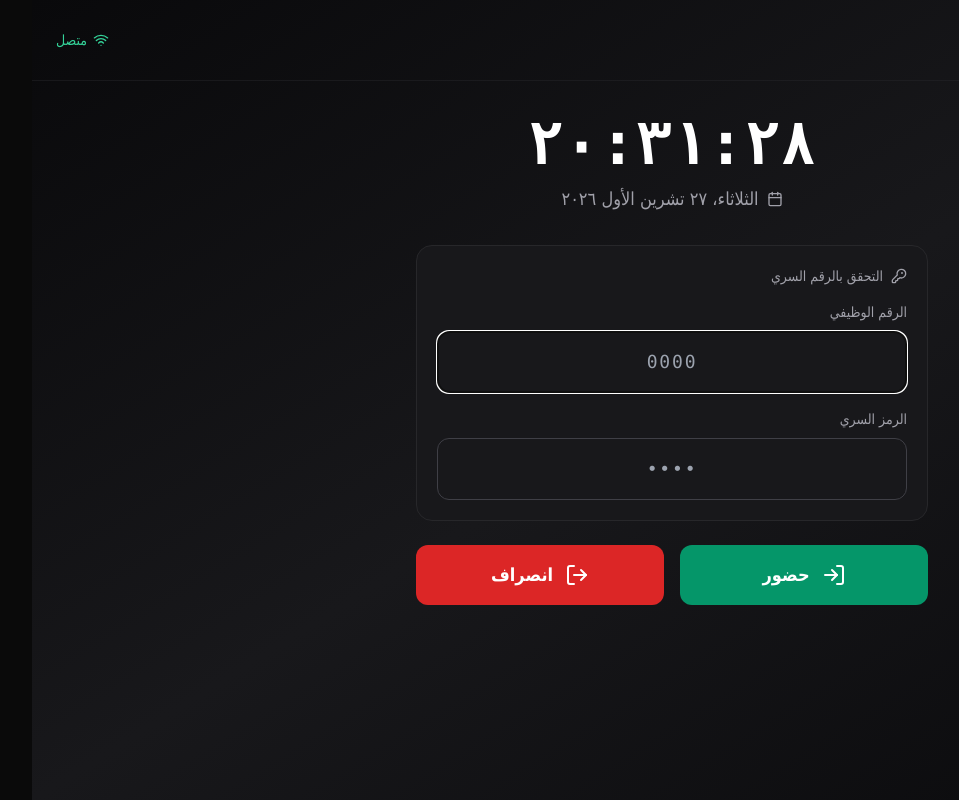
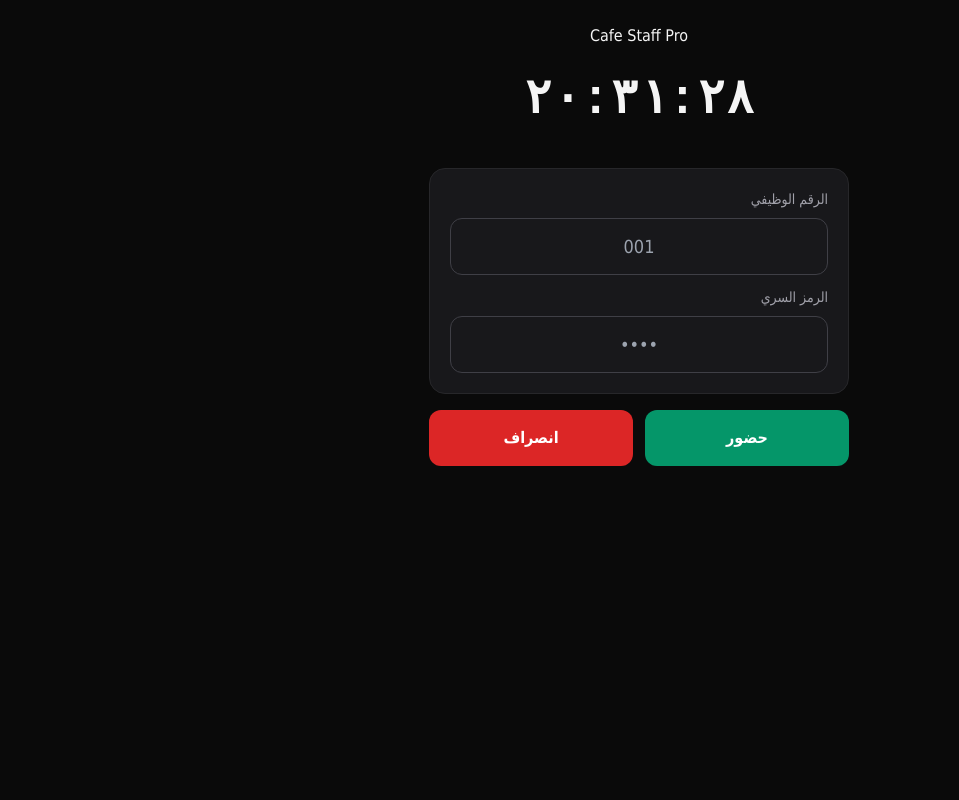
Before and after one commit to uneu2bb/cafe-staff-pro, a Next.js app: page /kiosk in a window 1280 px wide. Shown: the whole page, without its empty margins (255-1214 px from the left). Built offline with nearby package versions, Linux system fonts and the light colour scheme.

Commit message:
fix: move to root app/ structure (remove src conflict)

```diff
--- /dev/null
+++ b/app/dashboard/page.tsx
@@ -0,0 +1,12 @@
+export default function DashboardPage() {
+  return (
+    <div style={{ padding: 32 }}>
+      <h1>لوحة التحكم</h1>
+      <p style={{ color: '#a1a1aa' }}>مرحباً بك في Cafe Staff Pro</p>
+      <div className="card" style={{ marginTop: 24 }}>
+        <p>النظام متصل بقاعدة البيانات.</p>
+        <p style={{ color: '#a1a1aa', fontSize: 14 }}>استخدم شاشة الحضور من /kiosk</p>
+      </div>
+    </div>
+  )
+}
--- /dev/null
+++ b/app/globals.css
@@ -0,0 +1,74 @@
+@tailwind base;
+@tailwind components;
+@tailwind utilities;
+
+body {
+  font-family: Tahoma, Arial, sans-serif;
+  background: #0a0a0a;
+  color: #f5f5f5;
+  margin: 0;
+  min-height: 100vh;
+}
+
+.btn-primary {
+  background: #b45309;
+  color: white;
+  border: none;
+  border-radius: 12px;
+  padding: 12px 20px;
+  font-weight: 600;
+  cursor: pointer;
+  text-decoration: none;
+  display: inline-block;
+}
+
+.btn-success {
+  background: #059669;
+  color: white;
+  border: none;
+  border-radius: 12px;
+  padding: 16px 20px;
+  font-weight: 600;
+  cursor: pointer;
+  width: 100%;
+  text-decoration: none;
+  display: inline-block;
+  text-align: center;
+}
+
+.btn-danger {
+  background: #dc2626;
+  color: white;
+  border: none;
+  border-radius: 12px;
+  padding: 16px 20px;
+  font-weight: 600;
+  cursor: pointer;
+  width: 100%;
+}
+
+.card {
+  background: #18181b;
+  border: 1px solid #27272a;
+  border-radius: 16px;
+  padding: 20px;
+}
+
+.input-field {
+  width: 100%;
+  background: #18181b;
+  border: 1px solid #3f3f46;
+  border-radius: 12px;
+  padding: 14px;
+  color: #f5f5f5;
+  font-size: 18px;
+  box-sizing: border-box;
+  text-align: center;
+}
+
+.label {
+  display: block;
+  color: #a1a1aa;
+  font-size: 14px;
+  margin-bottom: 8px;
+}
--- /dev/null
+++ b/app/kiosk/page.tsx
@@ -0,0 +1,89 @@
+'use client'
+
+import { useState, useEffect } from 'react'
+
+export default function KioskPage() {
+  const [now, setNow] = useState<Date | null>(null)
+  const [employeeNumber, setEmployeeNumber] = useState('')
+  const [pin, setPin] = useState('')
+  const [loading, setLoading] = useState(false)
+  const [result, setResult] = useState<{ success: boolean; message: string; name?: string } | null>(null)
+
+  useEffect(() => {
+    setNow(new Date())
+    const t = setInterval(() => setNow(new Date()), 1000)
+    return () => clearInterval(t)
+  }, [])
+
+  useEffect(() => {
+    if (!result) return
+    const t = setTimeout(() => {
+      setResult(null)
+      setEmployeeNumber('')
+      setPin('')
+    }, 4000)
+    return () => clearTimeout(t)
+  }, [result])
+
+  const punch = async (type: 'check_in' | 'check_out') => {
+    if (!employeeNumber.trim()) {
+      setResult({ success: false, message: 'أدخل الرقم الوظيفي' })
+      return
+    }
+    setLoading(true)
+    setResult(null)
+    try {
+      const res = await fetch('/api/attendance/punch', {
+        method: 'POST',
+        headers: { 'Content-Type': 'application/json' },
+        body: JSON.stringify({
+          employee_number: employeeNumber.trim(),
+          pin,
+          type,
+          verification_method: 'pin',
+        }),
+      })
+      const data = await res.json()
+      if (data.success) {
+        setResult({ success: true, message: data.message, name: data.employee_name })
+      } else {
+        setResult({ success: false, message: data.error || 'فشلت العملية' })
+      }
+    } catch {
+      setResult({ success: false, message: 'خطأ في الاتصال' })
+    }
+    setLoading(false)
+  }
+
+  const timeStr = now
+    ? now.toLocaleTimeString('ar-SY', { hour: '2-digit', minute: '2-digit', second: '2-digit', hour12: false })
+    : '--:--:--'
+
+  return (
+    <div style={{ minHeight: '100vh', padding: 24 }}>
+      <div style={{ textAlign: 'center', marginBottom: 32 }}>
+        <h1 style={{ margin: 0 }}>Cafe Staff Pro</h1>
+        <div style={{ fontSize: 48, fontWeight: 'bold', marginTop: 16, fontFamily: 'monospace' }}>{timeStr}</div>
+      </div>
+      <div style={{ maxWidth: 420, margin: '0 auto' }}>
+        {result && (
+          <div className="card" style={{ marginBottom: 16, borderColor: result.success ? '#059669' : '#dc2626', color: result.success ? '#6ee7b7' : '#fca5a5' }}>
+            <strong>{result.message}</strong>
+            {result.name && <div style={{ marginTop: 8, color: '#a1a1aa' }}>{result.name}</div>}
+          </div>
+        )}
+        <div className="card" style={{ marginBottom: 16 }}>
+          <label className="label">الرقم الوظيفي</label>
+          <input className="input-field" value={employeeNumber} onChange={(e) => setEmployeeNumber(e.target.value)} placeholder="001" dir="ltr" />
+          <div style={{ height: 12 }} />
+          <label className="label">الرمز السري</label>
+          <input className="input-field" type="password" value={pin} onChange={(e) => setPin(e.target.value)} placeholder="••••" dir="ltr" maxLength={6} />
+        </div>
+        <div style={{ display: 'grid', gridTemplateColumns: '1fr 1fr', gap: 12 }}>
+          <button className="btn-success" disabled={loading} onClick={() => punch('check_in')}>{loading ? '...' : 'حضور'}</button>
+          <button className="btn-danger" disabled={loading} onClick={() => punch('check_out')}>{loading ? '...' : 'انصراف'}</button>
+        </div>
+      </div>
+    </div>
+  )
+}
--- /dev/null
+++ b/app/layout.tsx
@@ -0,0 +1,19 @@
+import type { Metadata } from 'next'
+import './globals.css'
+
+export const metadata: Metadata = {
+  title: 'Cafe Staff Pro',
+  description: 'نظام إدارة الموظفين والحضور والانصراف',
+}
+
+export default function RootLayout({
+  children,
+}: {
+  children: React.ReactNode
+}) {
+  return (
+    <html lang="ar" dir="rtl">
+      <body>{children}</body>
+    </html>
+  )
+}
--- /dev/null
+++ b/app/login/page.tsx
@@ -0,0 +1,53 @@
+'use client'
+
+import { useState } from 'react'
+import { useRouter } from 'next/navigation'
+import { createClient } from '@/lib/supabase/client'
+
+export default function LoginPage() {
+  const router = useRouter()
+  const [email, setEmail] = useState('')
+  const [password, setPassword] = useState('')
+  const [loading, setLoading] = useState(false)
+  const [error, setError] = useState('')
+
+  const handleLogin = async (e: React.FormEvent) => {
+    e.preventDefault()
+    setLoading(true)
+    setError('')
+    try {
+      const supabase = createClient()
+      const { error } = await supabase.auth.signInWithPassword({ email, password })
+      if (error) {
+        setError('البريد أو كلمة المرور غير صحيحة')
+        setLoading(false)
+        return
+      }
+      router.push('/dashboard')
+      router.refresh()
+    } catch {
+      setError('خطأ في الاتصال')
+      setLoading(false)
+    }
+  }
+
+  return (
+    <div style={{ minHeight: '100vh', display: 'flex', alignItems: 'center', justifyContent: 'center', padding: 24 }}>
+      <form onSubmit={handleLogin} className="card" style={{ maxWidth: 400, width: '100%' }}>
+        <h1 style={{ textAlign: 'center', marginTop: 0 }}>تسجيل الدخول</h1>
+        <div style={{ marginBottom: 16 }}>
+          <label className="label">البريد الإلكتروني</label>
+          <input type="email" value={email} onChange={(e) => setEmail(e.target.value)} className="input-field" required dir="ltr" />
+        </div>
+        <div style={{ marginBottom: 16 }}>
+          <label className="label">كلمة المرور</label>
+          <input type="password" value={password} onChange={(e) => setPassword(e.target.value)} className="input-field" required dir="ltr" />
+        </div>
+        {error && <p style={{ color: '#f87171', fontSize: 14 }}>{error}</p>}
+        <button type="submit" className="btn-primary" style={{ width: '100%' }} disabled={loading}>
+          {loading ? 'جاري الدخول...' : 'دخول'}
+        </button>
+      </form>
+    </div>
+  )
+}
--- /dev/null
+++ b/app/page.tsx
@@ -0,0 +1,20 @@
+import Link from 'next/link'
+
+export default function HomePage() {
+  return (
+    <div style={{ minHeight: '100vh', display: 'flex', alignItems: 'center', justifyContent: 'center', padding: 24 }}>
+      <div className="card" style={{ maxWidth: 420, width: '100%', textAlign: 'center' }}>
+        <h1 style={{ marginTop: 0 }}>Cafe Staff Pro</h1>
+        <p style={{ color: '#a1a1aa' }}>نظام إدارة الموظفين والحضور والانصراف</p>
+        <div style={{ display: 'grid', gap: 12, marginTop: 24 }}>
+          <Link href="/login" className="btn-primary" style={{ textAlign: 'center' }}>
+            تسجيل الدخول
+          </Link>
+          <Link href="/kiosk" className="btn-success">
+            شاشة الحضور
+          </Link>
+        </div>
+      </div>
+    </div>
+  )
+}
--- a/tailwind.config.ts
+++ b/tailwind.config.ts
@@ -1,16 +1,8 @@
 import type { Config } from 'tailwindcss'
 
 const config: Config = {
-  content: [
-    './src/pages/**/*.{js,ts,jsx,tsx,mdx}',
-    './src/components/**/*.{js,ts,jsx,tsx,mdx}',
-    './src/app/**/*.{js,ts,jsx,tsx,mdx}',
-  ],
-  darkMode: 'class',
-  theme: {
-    extend: {},
-  },
+  content: ['./app/**/*.{js,ts,jsx,tsx,mdx}', './components/**/*.{js,ts,jsx,tsx,mdx}'],
+  theme: { extend: {} },
   plugins: [],
 }
-
 export default config
--- a/tsconfig.json
+++ b/tsconfig.json
@@ -14,7 +14,7 @@
     "jsx": "preserve",
     "incremental": true,
     "plugins": [{ "name": "next" }],
-    "paths": { "@/*": ["./src/*"] }
+    "paths": { "@/*": ["./*"] }
   },
   "include": ["next-env.d.ts", "**/*.ts", "**/*.tsx", ".next/types/**/*.ts"],
   "exclude": ["node_modules"]
```
Also changed, not shown: middleware.ts (added, +9 -0 lines).
